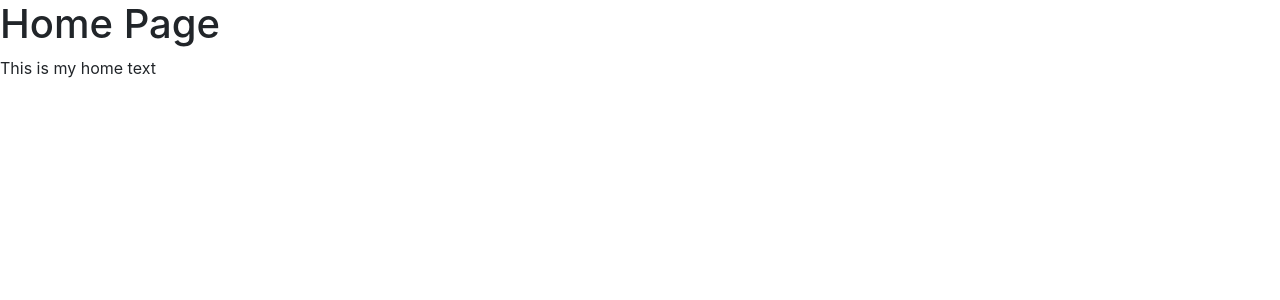
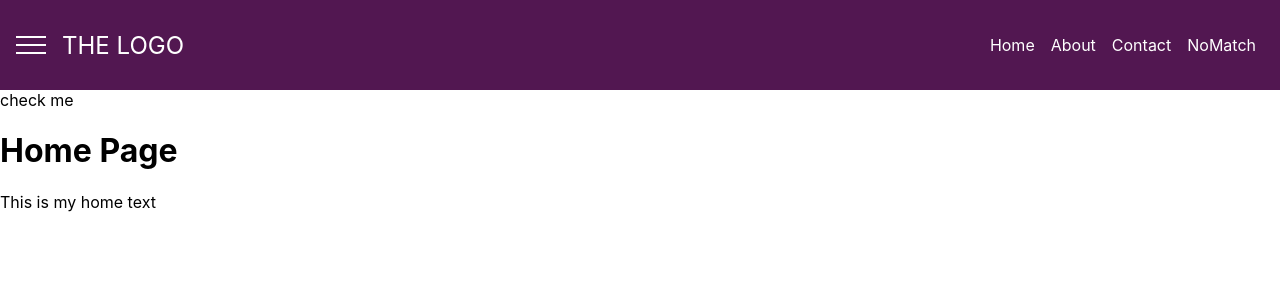
Before and after one commit to ScottBain96/my_website_react, a React (Create React App) app: page / in a window 1280 px wide. Shown: the top 300 px of the page. Built offline with nearby package versions, Linux system fonts and the light colour scheme.

Commit message:
Navigation Bar and burger menu
Working navigation bar and implemented a button styled as a burger menu. Pages load correctly when clicked on.

```diff
--- a/public/index.html
+++ b/public/index.html
@@ -10,12 +10,7 @@
       content="Web site created using create-react-app"
     />
     <link rel="apple-touch-icon" href="%PUBLIC_URL%/logo192.png" />
-    <link
-      rel="stylesheet"
-      href="https://maxcdn.bootstrapcdn.com/bootstrap/4.3.1/css/bootstrap.min.css"
-      integrity="sha384-ggOyR0iXCbMQv3Xipma34MD+dH/1fQ784/j6cY/iJTQUOhcWr7x9JvoRxT2MZw1T"
-      crossorigin="anonymous"
-    />
+
     <!--
       manifest.json provides metadata used when your web app is installed on a
       user's mobile device or desktop. See https://developers.google.com/web/fundamentals/web-app-manifest/
--- a/src/App.js
+++ b/src/App.js
@@ -1,26 +1,57 @@
-import React from 'react';
+import React, { Component } from 'react';
 import { BrowserRouter as Router, Route, Switch} from 'react-router-dom';
 import { Home } from './Home';
 import { Contact } from './Contact';
 import { About } from './About';
 import { NoMatch } from './NoMatch';
+import Toolbar from './components/Toolbar/Toolbar';
 
 
-function App() {
+
+class App extends Component {
+  render() {
     return (
-   <React.Fragment>
+
+      <div className="App">
+
+        <Toolbar />
+        <main style={{marginTop: '90px'}}>
+          <p>check me</p>
+        </main>
+
           <Router>
             <Switch>
 
-        <Route  exact path="/" component={Home}/>
-        <Route  path="/about" component={About}/>
-        <Route  path="/contact" component={Contact}/>
+              <Route exact path="/" component={Home}/>
+              <Route path="/about" component={About}/>
+              <Route path="/contact" component={Contact}/>
               <Route component={NoMatch}/>
 
             </Switch>
           </Router>
-   </React.Fragment>
+
+      </div>
+
       );
+
+  }
+
 }
 
 export default App;
+
+
+// <React.Fragment>
+
+// <Router>
+//   <Switch>
+
+//     <Route exact path="/" component={Home}/>
+//     <Route path="/about" component={About}/>
+//     <Route path="/contact" component={Contact}/>
+//     <Route component={NoMatch}/>
+
+//   </Switch>
+// </Router>
+
+// </React.Fragment>
--- /dev/null
+++ b/src/components/SideDrawer/DrawerToggleButton.css
@@ -0,0 +1,26 @@
+.toggle-button{
+    display: flex;
+    flex-direction: column;
+    justify-content: space-around;
+    height: 25px;
+    width: 30px;
+    background: transparent;
+    border: none;
+    cursor: pointer;
+    padding: 0;
+    box-sizing: border-box;
+}
+
+.toggle-button:focus {
+
+    outline: none;
+
+}
+
+.toggle-button-line {
+
+    width: 30px;
+    height: 2px;
+    background: white;
+
+}
--- /dev/null
+++ b/src/components/SideDrawer/DrawerToggleButton.js
@@ -0,0 +1,16 @@
+import React from 'react';
+import './DrawerToggleButton.css';
+
+const drawerToggleButton = props => (
+
+    <button className="toggle-button">
+        <div className="toggle-button-line"></div>
+        <div className="toggle-button-line"></div>
+        <div className="toggle-button-line"></div>
+    </button>
+
+
+);
+
+
+export default drawerToggleButton;
--- /dev/null
+++ b/src/components/Toolbar/Toolbar.css
@@ -0,0 +1,57 @@
+.toolbar {
+    position: fixed;
+    top: 0;
+    left: 0;
+    width: 100%;
+    background: #521751;
+    height:90px;
+}
+
+.toolbar_navigation {
+
+    display: flex;
+    height:100%;
+    align-items: center;
+    padding: 0 1rem;
+}
+
+.toolbar_logo {
+    margin-left: 1rem;
+}
+.toolbar_logo a {
+
+    color:white;
+    text-decoration: none;
+    font-size:1.5rem;
+
+}
+
+.space {
+
+    flex: 1;
+}
+
+.toolbar_navigation-items ul {
+    list-style: none;
+    margin: 0;
+    padding: 0;
+    display: flex;
+}
+
+.toolbar_navigation-items li {
+
+    padding: 0 0.5rem;
+}
+
+.toolbar_navigation-items a {
+
+    color:white;
+    text-decoration: none;
+
+}
+
+.toolbar_navigation-items a:hover,
+.toolbar_navigation-items a:active {
+
+    color: #fa923f;
+}
--- /dev/null
+++ b/src/components/Toolbar/Toolbar.js
@@ -0,0 +1,34 @@
+import React from 'react';
+import { render } from '@testing-library/react';
+import './Toolbar.css';
+import DrawerToggleButton from '../SideDrawer/DrawerToggleButton';
+
+
+
+
+
+
+
+const toolbar = props => (
+
+    <header className="toolbar">
+        <nav className="toolbar_navigation">
+
+            <div>
+             <DrawerToggleButton/>
+            </div>
+            <div className="toolbar_logo"><a href="/">THE LOGO</a></div>
+            <div className="space"></div>
+            <div className="toolbar_navigation-items">
+                <ul>
+                    <li><a href="/">Home</a></li>
+                    <li><a href="/About">About</a></li>
+                    <li><a href="/Contact">Contact</a></li>
+                    <li><a href="/NoMatch">NoMatch</a></li>
+                </ul>
+            </div>
+        </nav>
+    </header>
+);
+
+export default toolbar;
```
Also changed, not shown: src/components/SideDrawer/SideDrawer.js (added). Lines whose indentation alone changed are shown as unchanged.
